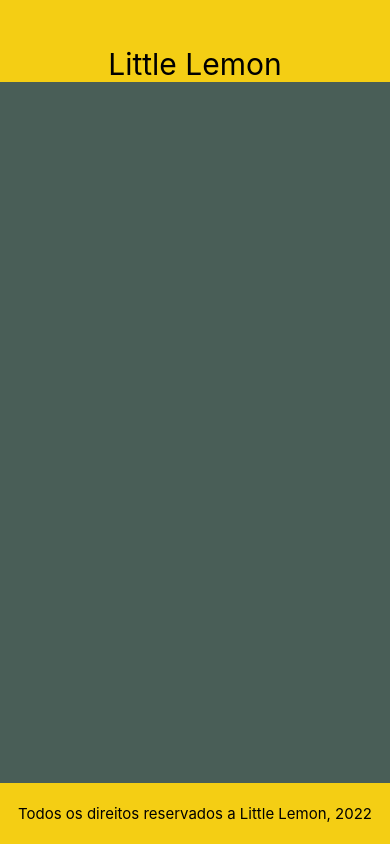
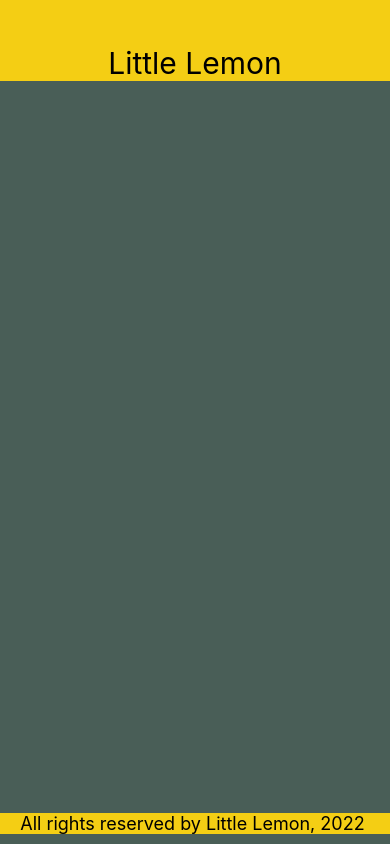
Before and after one commit to EveraldoJunior7/LemonRestaurant, a React Native app: screen / in a window 390 px wide. Built offline with nearby package versions, Linux system fonts and the light colour scheme.

Commit message:
Ajustes Exercício

```diff
--- a/App.js
+++ b/App.js
@@ -1,4 +1,4 @@
-import * as React from 'react'
+import * as React from 'react';
 import { View } from 'react-native';
 
 import LittleLemonHeader from './components/LittleLemonHeader';
@@ -6,10 +6,17 @@ import LittleLemonFooter from './components/LittleLemonFooter';
 
 export default function App() {
   return (
-    <View style={{flex: 1, backgroundColor: '#495E57', }}>
-      <LittleLemonHeader />
-      <View style={{flex: 0.85}}></View>
-      <LittleLemonFooter />
-    </View>
+    <>
+      <View
+        style={{
+          flex: 1,
+          backgroundColor: '#495E57',
+        }}>
+        <LittleLemonHeader />
+      </View>
+      <View style={{ backgroundColor: '#495E57' }}>
+        <LittleLemonFooter />
+      </View>
+    </>
   );
 }
--- a/components/LittleLemonFooter.js
+++ b/components/LittleLemonFooter.js
@@ -2,11 +2,20 @@ import * as React from 'react';
 import { View, Text } from 'react-native';
 
 export default function LittleLemonFooter() {
-    return (
-        <View style={{ flex: 0.05, backgroundColor: '#F4CE14', paddingVertical: 10, alignItems: "center", justifyContent: "center" }}>
-            <Text style={{ fontSize: 15, color: 'black' }}>
-            Todos os direitos reservados a Little Lemon, 2022
-            </Text>
-        </View>
-    );
+  return (
+    <View
+      style={{
+        backgroundColor: '#F4CE14',
+        marginBottom: 10,
+      }}>
+      <Text
+        style={{
+          fontSize: 18,
+          color: 'black',
+          textAlign: 'center',
+        }}>
+        All rights reserved by Little Lemon, 2022{' '}
+      </Text>
+    </View>
+  );
 }
```
